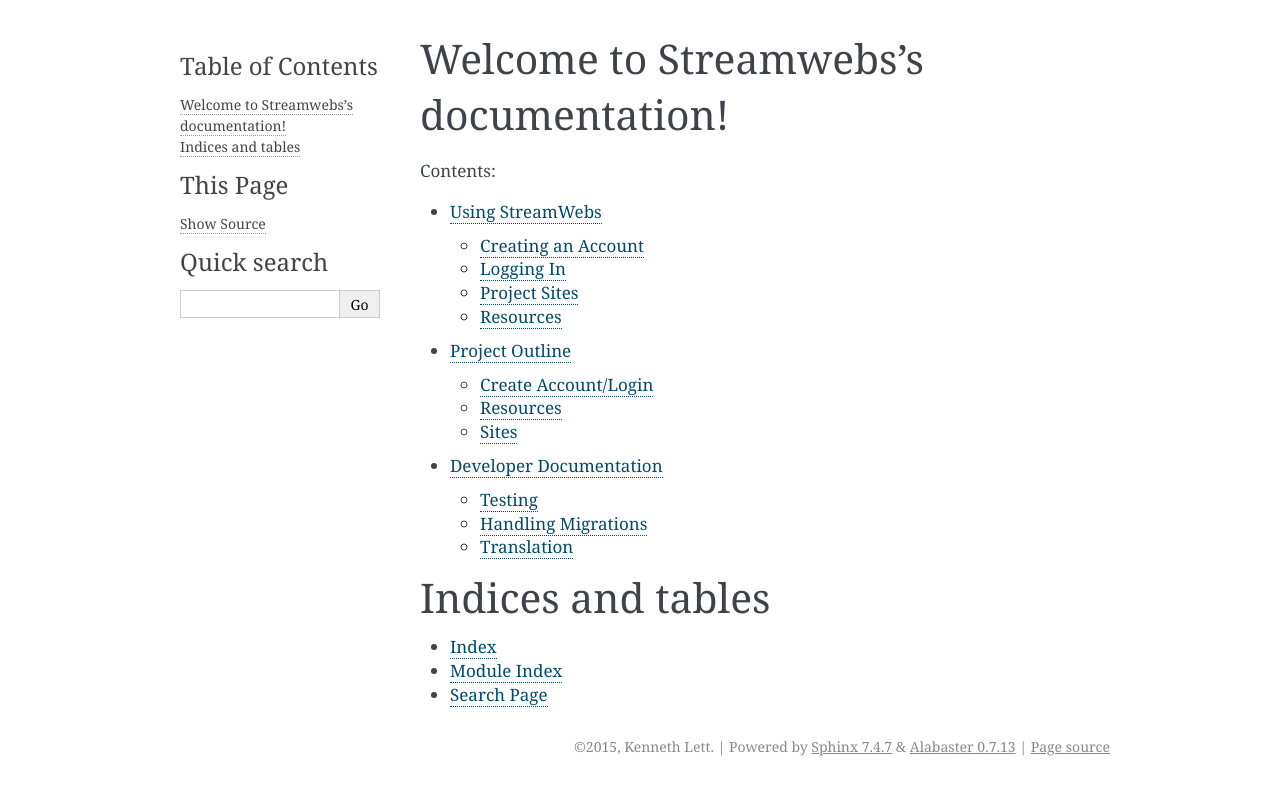
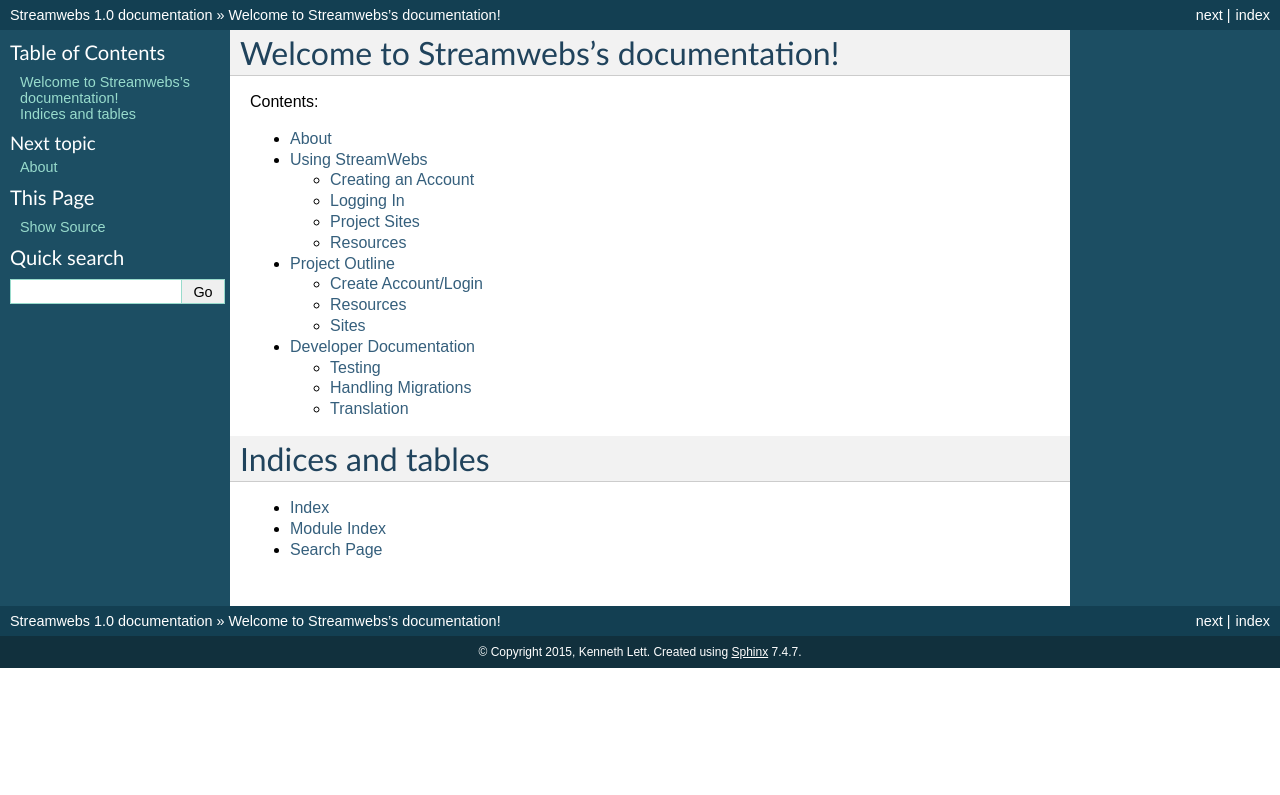
Before and after one commit to osuosl/streamwebs, a Sphinx documentation site: the page built from docs/source/index.rst, in a window 1280 px wide. Shown: the top 795 px of the page. Built offline with Sphinx 7.4.7, drawn with Linux system fonts in a browser that asks for light colours.

Commit message:
Set docs theme to 'default' so that the RTD theme is used
Also include the about page as it was missing.

```diff
--- a/docs/source/conf.py
+++ b/docs/source/conf.py
@@ -109,7 +109,7 @@
 
 # The theme to use for HTML and HTML Help pages.  See the documentation for
 # a list of builtin themes.
-html_theme = 'alabaster'
+html_theme = 'default'
 
 # Theme options are theme-specific and customize the look and feel of a theme
 # further.  For a list of options available for each theme, see the
--- a/docs/source/index.rst
+++ b/docs/source/index.rst
@@ -11,6 +11,7 @@
 .. toctree::
    :maxdepth: 2
 
+   about.rst
    usage.rst
    outline.rst
    dev_docs.rst
```
